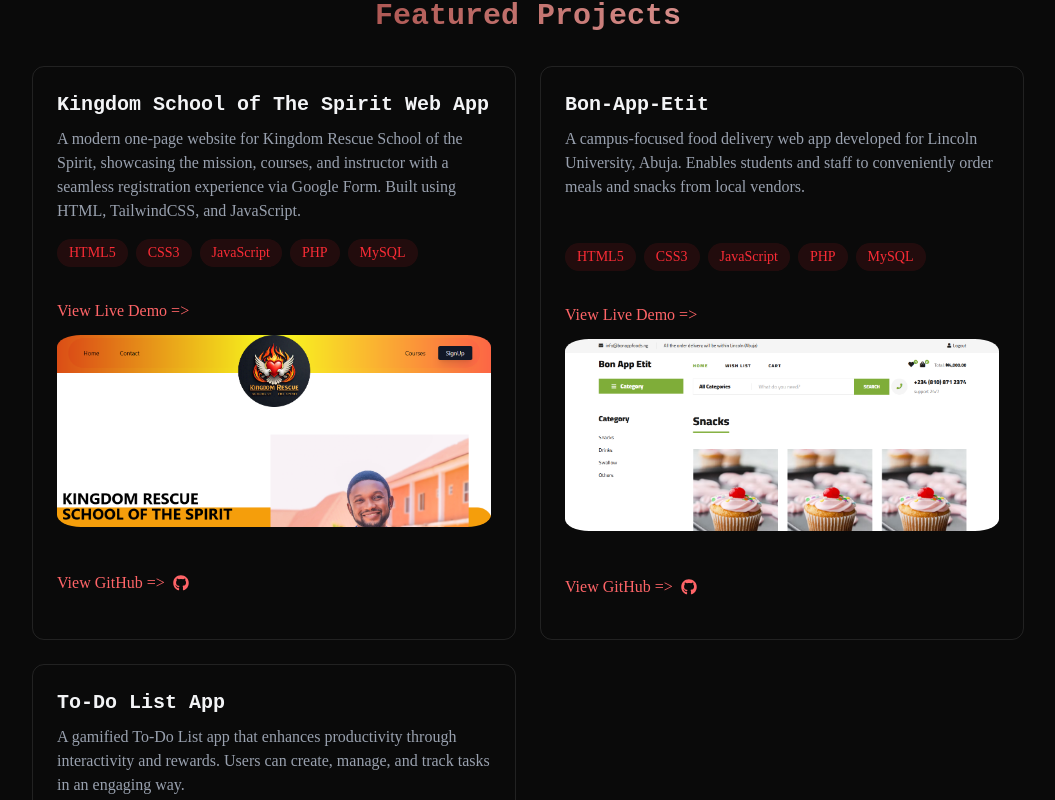
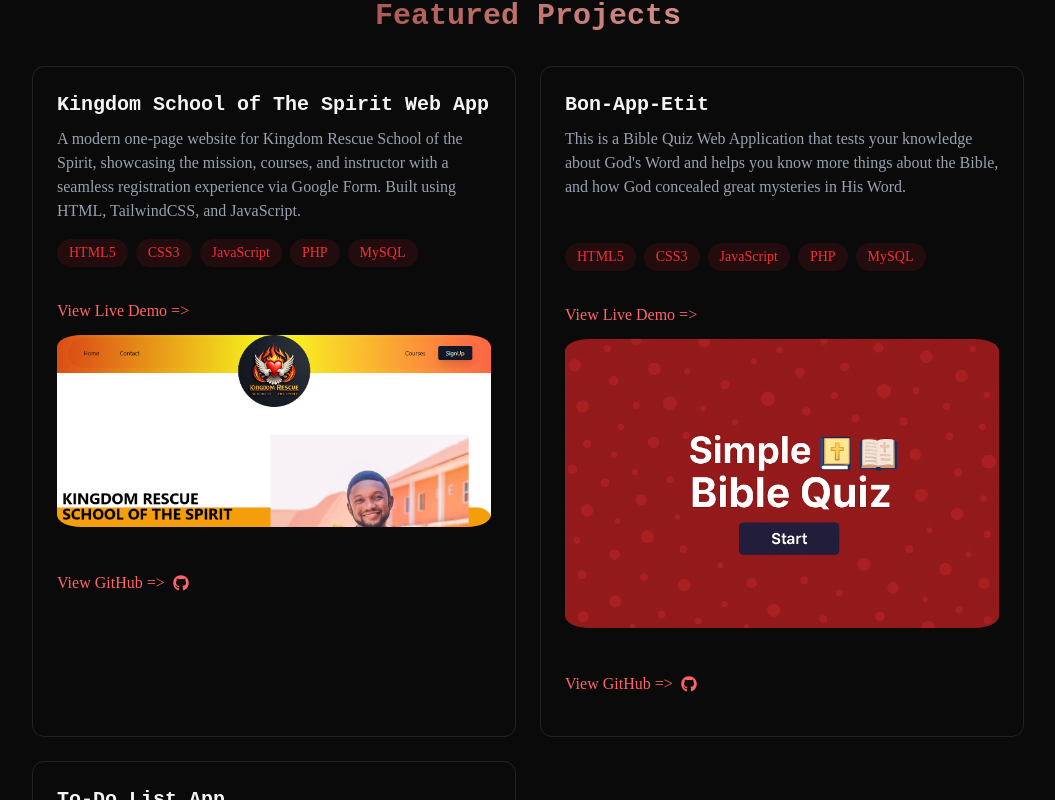
Before and after one commit to Davozay/daveozayz-portfolio, a React (Vite) app: page / in a window 1280 px wide. Shown: the part 2680-3480 px from the top of the page, without its empty margins (112-1167 px from the left). Built offline with nearby package versions, Linux system fonts and the light colour scheme.

Commit message:
made some corrections on the 'Featured Project section'

```diff
--- a/src/components/sections/Projects.jsx
+++ b/src/components/sections/Projects.jsx
@@ -4,7 +4,7 @@ import todo from "../../assets/todo.webp";
 import { RevealOnScroll } from "../RevealOnScroll";
 import { motion } from "framer-motion";
 import { FaGithub } from "react-icons/fa6";
-
+import bq from "../../assets/BibleQuiz.png"
 const variantses = {
   initial: {
     x: -100,
@@ -21,6 +21,7 @@ const variantses = {
 };
 
 export const Projects = () => {
+  const appos ="\'"
   return (
     <section
       id="projects"
@@ -102,9 +103,7 @@ export const Projects = () => {
             <div className="p-6 rounded-xl border border-white/10 hover:-translate-y-1 hover:border-red-500/30 hover:shadow-[0_2px_8px_rgba(128,20,40,0.1)] transition-all">
               <h3 className="text-xl font-bold mb-2">Bon-App-Etit</h3>
               <p className="text-gray-400 mb-4">
-                A campus-focused food delivery web app developed for Lincoln
-                University, Abuja. Enables students and staff to conveniently
-                order meals and snacks from local vendors.
+                This is a Bible Quiz Web Application that tests your knowledge about God{appos}s Word and helps you know more things about the Bible, and how God concealed great mysteries in His Word.
               </p>
               <div className="flex flex-wrap gap-2 mt-11 mb-4">
                 {["HTML5", "CSS3", "JavaScript", "PHP", "MySQL"].map((item, i) => (
@@ -118,14 +117,14 @@ export const Projects = () => {
               </div>
               <div className="flex justify-between items-center">
                 <a
-                  href="#"
+                  href="https://biblequizzz.netlify.app/"
                   target="_blank"
                   rel="noopener noreferrer"
                   className="text-red-400 hover:text-red-300 transition-colors my-4 w-full"
                 >
                   View Live Demo =&gt;
                   <img
-                    src={bonapp}
+                    src={bq}
                     alt="Bon-App-Etit"
                     className="w-full py-3 rounded-3xl hover:scale-105 transition-transform duration-300"
                   />
@@ -133,7 +132,7 @@ export const Projects = () => {
               </div>
               <div className="flex justify-between items-center">
                 <a
-                  href="https://github.com/Davozay/Bon-AppEtit-Repo"
+                  href="https://github.com/Davozay/Bible-Quiz"
                   target="_blank"
                   rel="noopener noreferrer"
                   className="text-red-400 hover:text-red-300 transition-colors my-4 flex items-center"
```
Also changed, not shown: src/assets/BibleQuiz.png (added).
